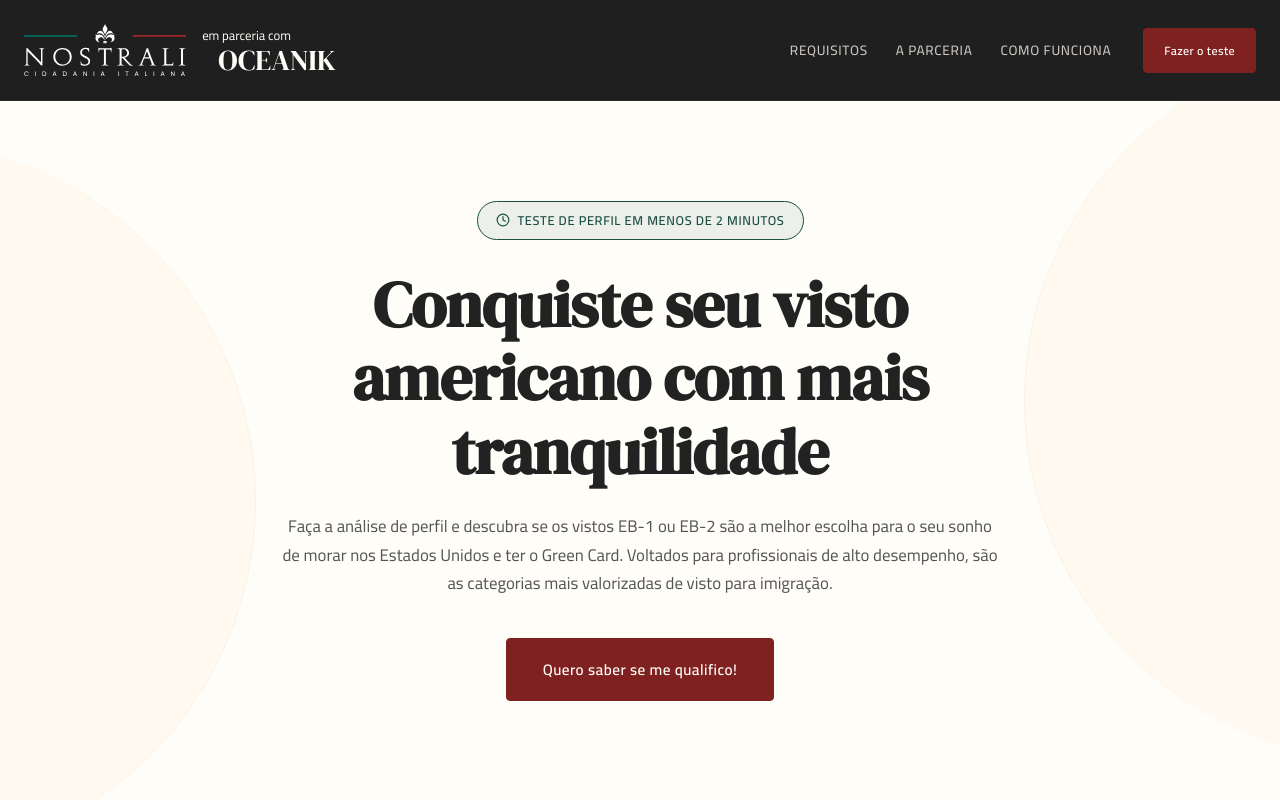
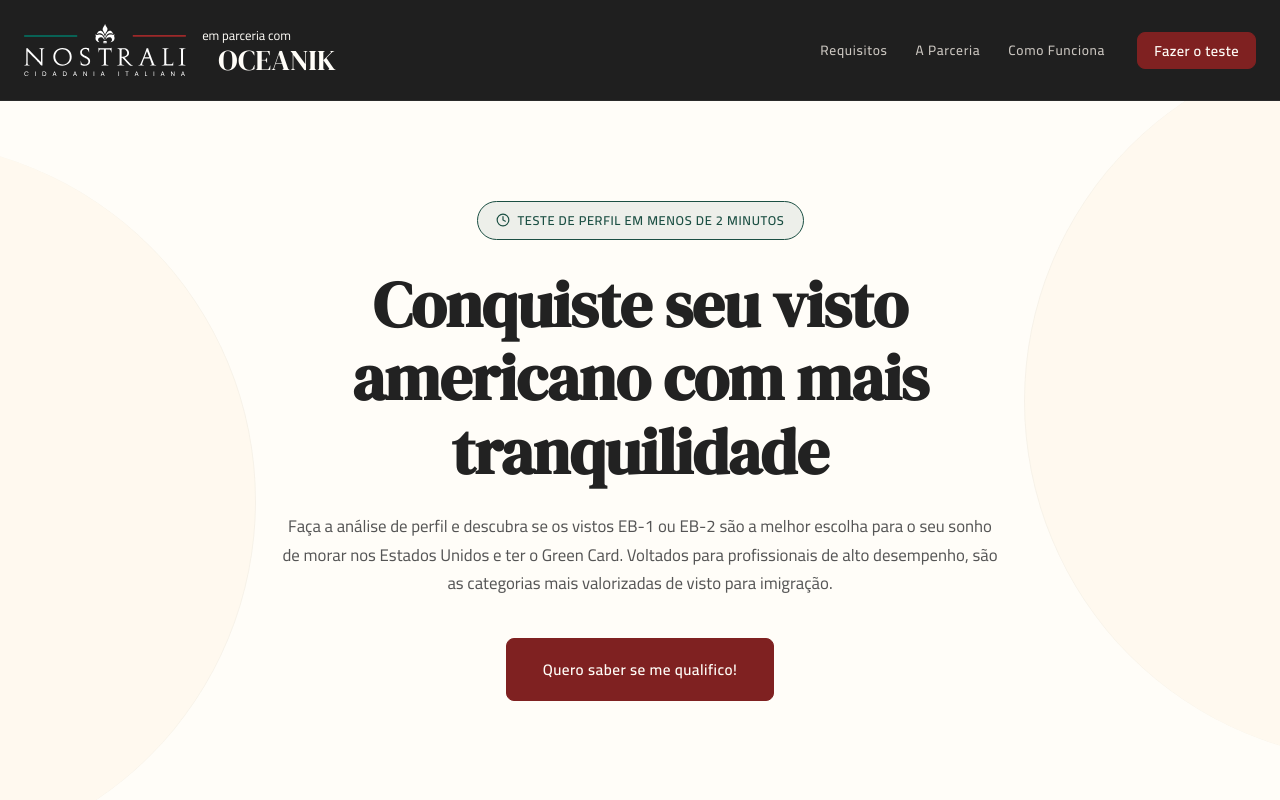
Before and after one commit to eritonLongui/Visto-Americano---next.js, a Next.js app: page / in a window 1280 px wide. Shown: the top 800 px of the page. Built offline with nearby package versions, Linux system fonts and the light colour scheme; a web font is replaced by a local one.

Commit message:
ajustes nav e cta header

```diff
--- a/src/app/page.tsx
+++ b/src/app/page.tsx
@@ -58,9 +58,10 @@ export default function Home() {
       <Header onOpenModal={openModal} />
       <main>
         <Hero onOpenModal={openModal} />
+        <VisaTypes onOpenModal={openModal} />
         <Partnership />
-        <VisaTypes onOpenModal={openModal} />
         <Process />
+        {/* Seção CTA */}
       </main>
       <Footer />
 
--- a/src/components/Header/Header.css
+++ b/src/components/Header/Header.css
@@ -68,7 +68,7 @@
   font-weight: 500;
   color: var(--color-text-light-muted);
   letter-spacing: 0.05em;
-  text-transform: uppercase;
+  /* text-transform: uppercase; */
   position: relative;
   padding: 8px 0;
 }
@@ -93,8 +93,9 @@
 }
 
 .header__cta-btn {
-  font-size: 0.75rem !important;
-  padding: 10px 20px !important;
+  font-size: 0.9rem !important;
+  padding: 4px 16px !important;
+  border-radius: var(--border-radius-sm) !important;
 }
 
 /* Hamburguer menu para mobile */
--- a/src/styles/variables.css
+++ b/src/styles/variables.css
@@ -34,8 +34,8 @@
   --font-body: 'Cairo', system-ui, -apple-system, sans-serif;
 
   /* Efeitos e Espaçamentos */
-  --border-radius-sm: 4px;
-  --border-radius-md: 8px;
+  --border-radius-sm: 8px;
+  --border-radius-md: 12px;
   --border-radius-lg: 16px;
   --border-radius-full: 9999px;
 
```
